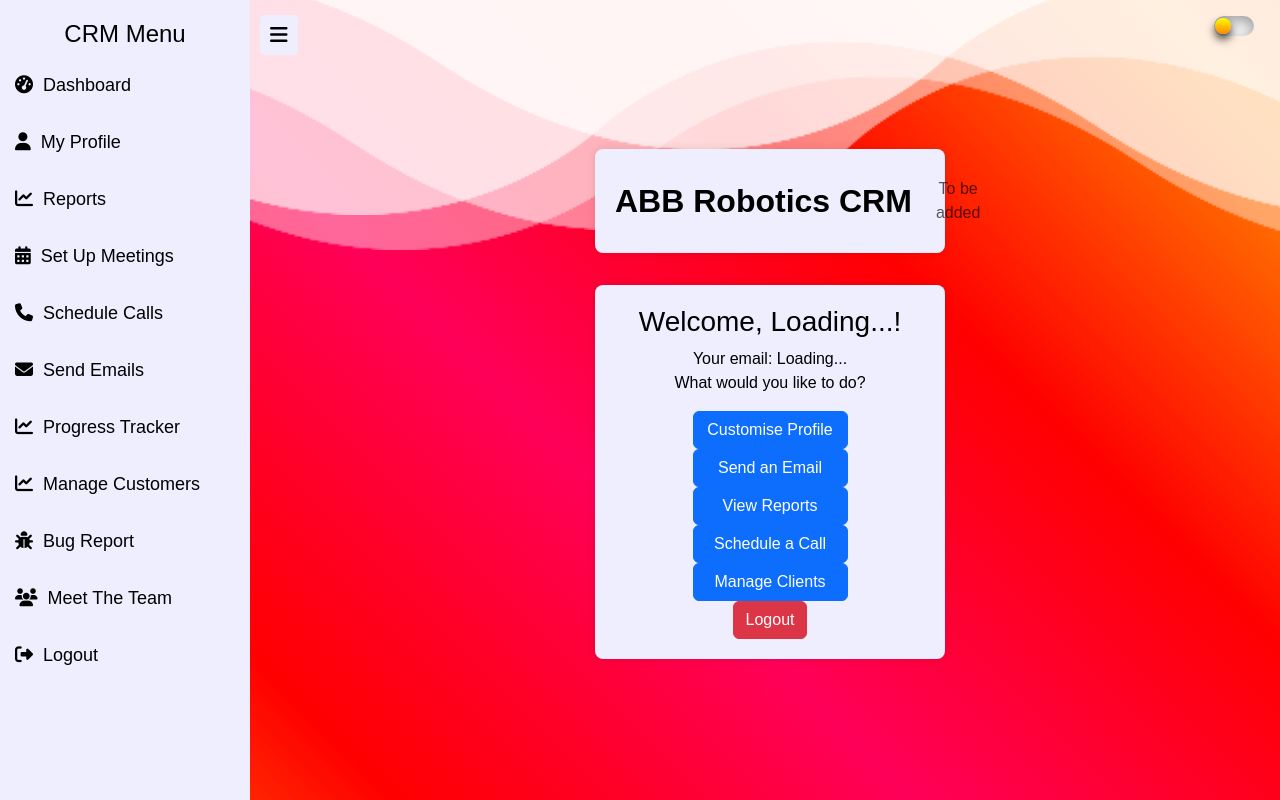
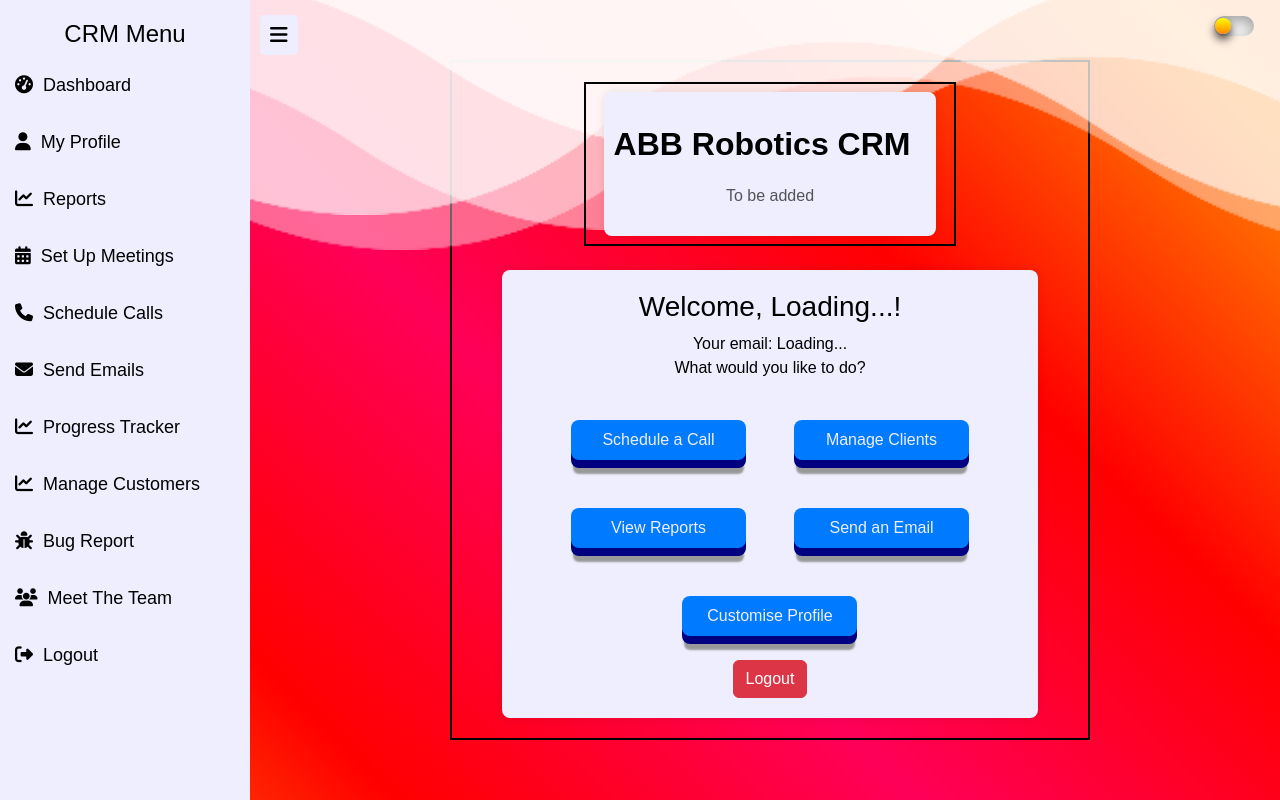
Before and after one commit to Syrup-2005/CRM-CW, a PHP site: page /CRM/dashboard.html in a window 1280 px wide. Run offline with PHP 8.4, Linux system fonts and the light colour scheme; some libraries are stand-ins or nearby versions.

Commit message:
used html buttons instead of javascript buttons, allowed dynamic stretching of webpage, fixed issue of buttons not being able to be clicked
javascript creates the buttons dynamically which might cause the buttons to be loaded with a delay after the webpage has already loaded, can be reimplemented in the future but not recommended

```diff
--- a/dashboard.html
+++ b/dashboard.html
@@ -4,65 +4,11 @@
     <meta charset="UTF-8">
     <meta name="viewport" content="width=device-width, initial-scale=1.0">
     <title>Dashboard - ABB Robotics</title>
-    <script src="functions.js" defer></script>
     <link rel="stylesheet" href="https://cdn.jsdelivr.net/npm/bootstrap@5.3.0/dist/css/bootstrap.min.css">
     <link rel="stylesheet" href="styles.css">
     <link rel="stylesheet" href="background.css">
+    <script src="functions.js" defer></script>
     <script src="https://kit.fontawesome.com/a076d05399.js" crossorigin="anonymous"></script>
-    <script>
-        document.addEventListener("DOMContentLoaded", function() {
-            fetch("get_user_data.php")
-            .then(response => response.json())
-            .then(data => {
-                if (data.error) {
-                    document.getElementById("user-info").innerHTML = "<p style='color: red;'>" + data.error + "</p>";
-                } else {
-                    document.getElementById("user-name").innerText = data.name;
-                    document.getElementById("user-email").innerText = data.email;
-                }
-            })
-            .catch(error => console.error("Error fetching user data:", error));
-        });
-    </script>
-
-    <script>
-        document.addEventListener("DOMContentLoaded", function() {
-            // Button data (text + link)
-            let buttons = [
-                { text: "Schedule a Call", link: "calls.html" },
-                { text: "Manage Clients", link: "managecustomers.html" },
-                { text: "View Reports", link: "reports.html" },
-                { text: "Send an Email", link: "emails.html" },
-                { text: "Customise Profile", link: "profile.html" }
-            ];
-
-            // Shuffle function (Fisher-Yates Algorithm)
-            function shuffle(array) {
-                for (let i = array.length - 1; i > 0; i--) {
-                    let j = Math.floor(Math.random() * (i + 1));
-                    [array[i], array[j]] = [array[j], array[i]]; // Swap elements
-                }
-            }
-
-            // Shuffle buttons
-            shuffle(buttons);
-
-            // Generate buttons dynamically
-            let buttonContainer = document.getElementById("button-container");
-            buttonContainer.innerHTML = ""; // Clear existing buttons
-
-            buttons.forEach(button => {
-                let a = document.createElement("a");
-                a.href = button.link;
-                a.className = "btn btn-primary w-50";
-                a.innerText = button.text;
-                buttonContainer.appendChild(a);
-                buttonContainer.appendChild(document.createElement("br")); // Line break
-            });
-        });
-    </script>
-
-
 </head>
 
 <body>
@@ -101,28 +47,8 @@
         <i class="fas fa-bars"></i>
     </div>
 
-    <!-- Bootstrap JavaScript -->
+    <!-- Bootstrap JavaScript  -->
     <script src="https://cdn.jsdelivr.net/npm/bootstrap@5.3.0/dist/js/bootstrap.bundle.min.js"></script>
-
-    <!-- Sidebar Toggle Script -->
-    <script>
-        function toggleSidebar() {
-            let sidebar = document.getElementById("sidebar");
-            let content = document.querySelector(".content");
-            let toggleBtn = document.querySelector(".toggle-btn");
-
-            sidebar.classList.toggle("collapsed");
-            content.classList.toggle("collapsed");
-            toggleBtn.classList.toggle("collapsed");
-
-            // Adjust toggle button position dynamically
-            if (sidebar.classList.contains("collapsed")) {
-                toggleBtn.style.left = "80px";
-            } else {
-                toggleBtn.style.left = "260px";
-            }
-        }
-    </script>
 
     <!-- Main Content Section -->
     <div class="content">
@@ -146,7 +72,13 @@
             <p>Your email: <span id="user-email">Loading...</span><br>What would you like to do?</p>
 
             <!-- Buttons Container -->
-            <div id="button-container"></div>
+            <div class="button-container">
+                <a href="calls.html" class="dashboard-btns">Schedule a Call</a>
+                <a href="managecustomers.html" class="dashboard-btns">Manage Clients</a>
+                <a href="reports.html" class="dashboard-btns">View Reports</a>
+                <a href="emails.html" class="dashboard-btns">Send an Email</a>
+                <a href="profile.html" class="dashboard-btns">Customise Profile</a>
+            </div>
 
             <a href="logout.php" class="btn btn-danger">Logout</a>
         </div>
--- a/functions.js
+++ b/functions.js
@@ -21,3 +21,76 @@ toggle.addEventListener("change", function () {
         localStorage.setItem("darkMode", "disabled");
     }
 });
+
+
+
+// Sidebar Toggle Script
+function toggleSidebar() {
+    let sidebar = document.getElementById("sidebar");
+    // let content = document.querySelector(".content");
+    let toggleBtn = document.querySelector(".toggle-btn");
+
+    sidebar.classList.toggle("collapsed");
+    // content.classList.toggle("collapsed");
+    toggleBtn.classList.toggle("collapsed");
+
+    // Adjust toggle button position dynamically
+    if (sidebar.classList.contains("collapsed")) {
+        toggleBtn.style.left = "80px";
+    } else {
+        toggleBtn.style.left = "260px";
+    }
+}
+
+// // creating dynamic buttons
+// document.addEventListener("DOMContentLoaded", function() {
+//     fetch("get_user_data.php")
+//     .then(response => response.json())
+//     .then(data => {
+//         if (data.error) {
+//             document.getElementById("user-info").innerHTML = "<p style='color: red;'>" + data.error + "</p>";
+//         } else {
+//             document.getElementById("user-name").innerText = data.name;
+//             document.getElementById("user-email").innerText = data.email;
+//         }
+//     })
+//     .catch(error => console.error("Error fetching user data:", error));
+// });
+
+// document.addEventListener("DOMContentLoaded", function() {
+//     // Button data (text + link)
+//     let buttons = [
+//         { text: "Schedule a Call", link: "calls.html" },
+//         { text: "Manage Clients", link: "managecustomers.html" },
+//         { text: "View Reports", link: "reports.html" },
+//         { text: "Send an Email", link: "emails.html" },
+//         { text: "Customise Profile", link: "profile.html" }
+//     ];
+
+//     // Shuffle function (Fisher-Yates Algorithm)
+//     function shuffle(array) {
+//         for (let i = array.length - 1; i > 0; i--) {
+//             let j = Math.floor(Math.random() * (i + 1));
+//             [array[i], array[j]] = [array[j], array[i]]; // Swap elements
+//         }
+//     }
+
+//     // Shuffle buttons
+//     shuffle(buttons);
+
+//     // Generate buttons dynamically
+//     let buttonContainer = document.getElementById("button-container");
+//     buttonContainer.innerHTML = ""; // Clear existing buttons
+
+//     buttons.forEach(button => {
+//         let a = document.createElement("a");
+//         a.href = button.link;
+//         a.className = "btn btn-primary w-50";
+//         a.innerText = button.text;
+
+//         // console.log("Creating button:", a.innerText, "with link:", a.href); // Debugging
+
+//         buttonContainer.appendChild(a);
+//         buttonContainer.appendChild(document.createElement("br")); // Line break
+//     });
+// });
--- a/styles.css
+++ b/styles.css
@@ -22,13 +22,33 @@
    --sidebar-hover-color: #495057;
 }
 
+.content {
+    width: 50%;
+    margin-left: 260px;
+    padding: 20px;
+
+    display: flex;
+    flex-direction: column;
+    justify-content: center;
+    align-items: center;
+
+    transition: margin-left 0.3s ease-in-out;
+    border: 2px solid black;
+}
+
 /* Container for forms */
 .container {
+    width: 90%;
+    padding: 20px;
+
+    display: flex;
+    flex-direction: column;
+    justify-content: center;
+    align-items: center;
+
     background: var(--container-bg-color);
-    padding: 20px;
     box-shadow: 0 0 10px rgba(0, 0, 0, 0.1);
     border-radius: 8px;
-    width: 350px;
     text-align: center;
 }
 
@@ -111,22 +131,19 @@ a:hover {
 .sidebar a:hover {
     background-color: var(--sidebar-hover-color);
 }
-.content {
-    margin-left: 260px;
-    padding: 20px;
-    transition: margin-left 0.3s ease-in-out;
-    /* border: 2px solid black; */
-}
-/* .navbar
+.navbar
 {
     justify-self: center;
     align-self: center;
     border: 2px solid black;
-} */
+}
 .navbar-brand {
+    padding: 8px;
+    color: var(--text-color);
+
+    text-align: center;
     font-size: 2rem; /* Increased navbar brand size */
     font-weight: bold;
-    color: var(--text-color);
 }
 /* Collapsible Sidebar */
 .toggle-btn {
@@ -153,3 +170,41 @@ a:hover {
 .collapsed .toggle-btn {
     left: 80px;
 }
+
+.button-container {
+    display: flex;
+    flex-direction: row;
+    flex-wrap: wrap;
+    justify-content: center;
+}
+
+.dashboard-btns
+{
+    width: 175px;
+    height: 40px;
+    padding: 8px 24px;
+    margin: 24px;
+
+    /* position must be set to relative bcsidebar's position is fixed,
+    causing sidebar to have higher z-index, which causes overlapping
+    and the buttons not being able to be clicked properly */
+    position: relative;
+
+    display: inline-block;
+    box-sizing: border-box;
+
+    border-radius: 8px;
+    background-color: #007bff;
+    color: #EEEEFF;
+    box-shadow:
+        0px 8px navy,
+        0px 16px 2px -2px rgb(153, 153, 153);
+    transition: transform 24ms;
+}
+
+.dashboard-btns:hover {
+    transform: translateY(-6px);
+    box-shadow:
+        0px 4px navy,
+        0px 8px 1px -1px rgb(153, 153, 153);
+}
```
Also changed, not shown: calls.html (+0 -20 lines), profile.html (+2 -20 lines), temporary.txt (added, +80 -0 lines).
